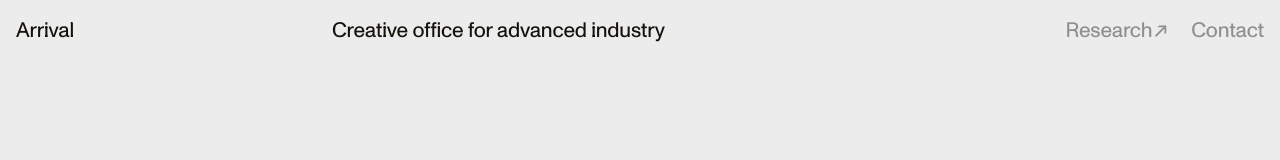
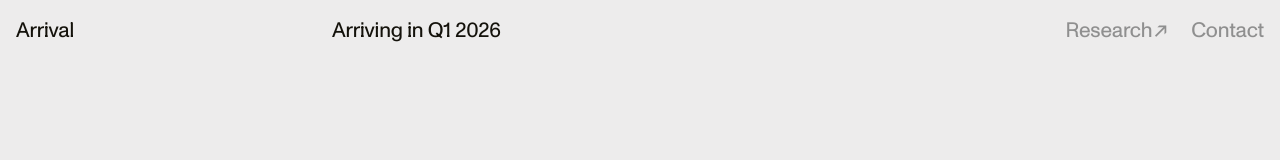
Before and after one commit to hanhanxue/250812_arrival-works, a Next.js app: page / in a window 1280 px wide. Shown: the top 160 px of the page. Built offline with nearby package versions, Linux system fonts and the light colour scheme; no server answers.

Commit message:
arriving in q1 2026

```diff
--- a/src/app/page.tsx
+++ b/src/app/page.tsx
@@ -12,7 +12,9 @@ export default function Home() {
           <div className={`${styles.fullContainer}`}>
             <MontrealInfo />
 
-            <div
+
+
+            {/* <div
               className={`${styles.imageContainer}`}
               style={{ aspectRatio: 1.5 }}
             >
@@ -22,7 +24,10 @@ export default function Home() {
                 alt=""
                 priority={true}
               />
-            </div>
+            </div> */}
+
+
+
           </div>
         </div>
       </section>
--- a/src/components/Header.tsx
+++ b/src/components/Header.tsx
@@ -18,7 +18,7 @@ export default function Header() {
         </div>
         {/* <div className={`${styles.groupB}`}><ICO_Arrival /></div> */}
         <div className={`${styles.groupC}`}>
-          Creative office for advanced industry
+          Arriving in Q1 2026
         </div>
         <div className={`${styles.groupD}`}>
           <XLink
```
